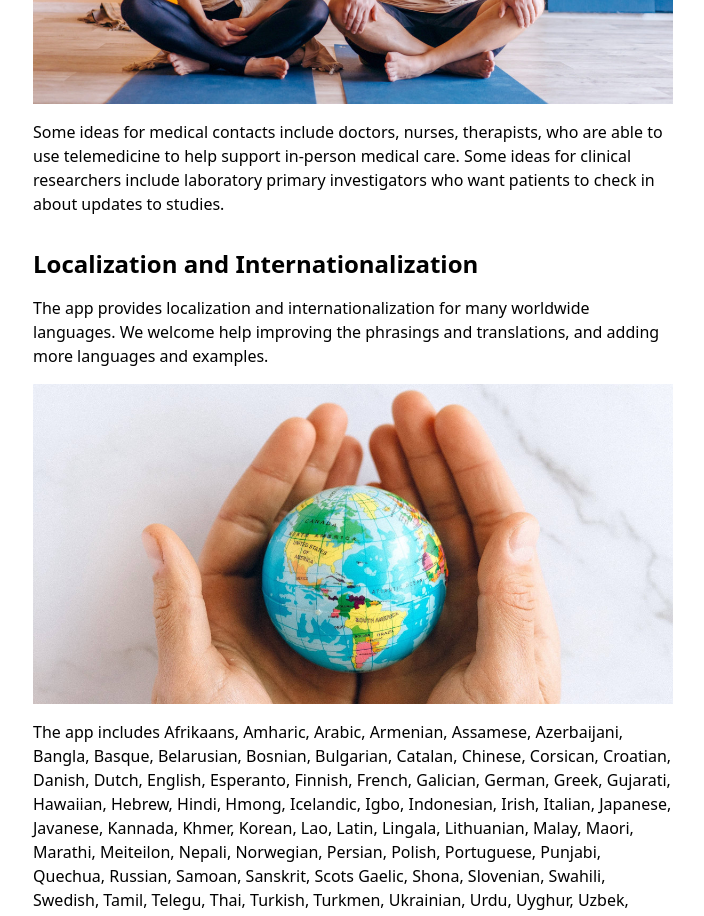
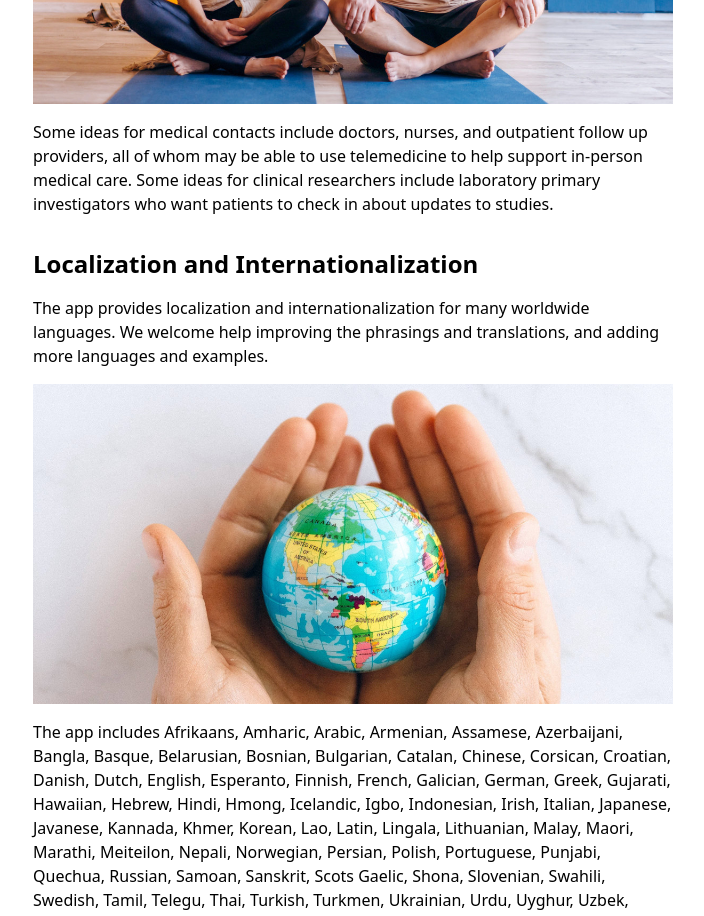
Before and after one commit to BoldContacts/boldcontacts-site-as-sveltekit, a SvelteKit app: page / in a window 1280 px wide. Shown: the part 4340-5256 px from the top of the page, without its empty margins (287-991 px from the left). Built offline with nearby package versions, Linux system fonts and the light colour scheme.

Commit message:
Rephrase medical & clinical

```diff
--- a/src/routes/+page.svelte
+++ b/src/routes/+page.svelte
@@ -78,7 +78,7 @@
 
 <img src="/assets/pexels/pexels-mikhail-nilov-7500699@1200x600.jpg" alt="People exercising" loading="lazy">
 
-<p>Some ideas for medical contacts include doctors, nurses, therapists, who are able to use telemedicine to help support in-person medical care. Some ideas for clinical researchers include laboratory primary investigators who want patients to check in about updates to studies.</p>
+<p>Some ideas for medical contacts include doctors, nurses, and outpatient follow up providers, all of whom may be able to use telemedicine to help support in-person medical care. Some ideas for clinical researchers include laboratory primary investigators who want patients to check in about updates to studies.</p>
 
 
 <h2>Localization and Internationalization</h2>
```
